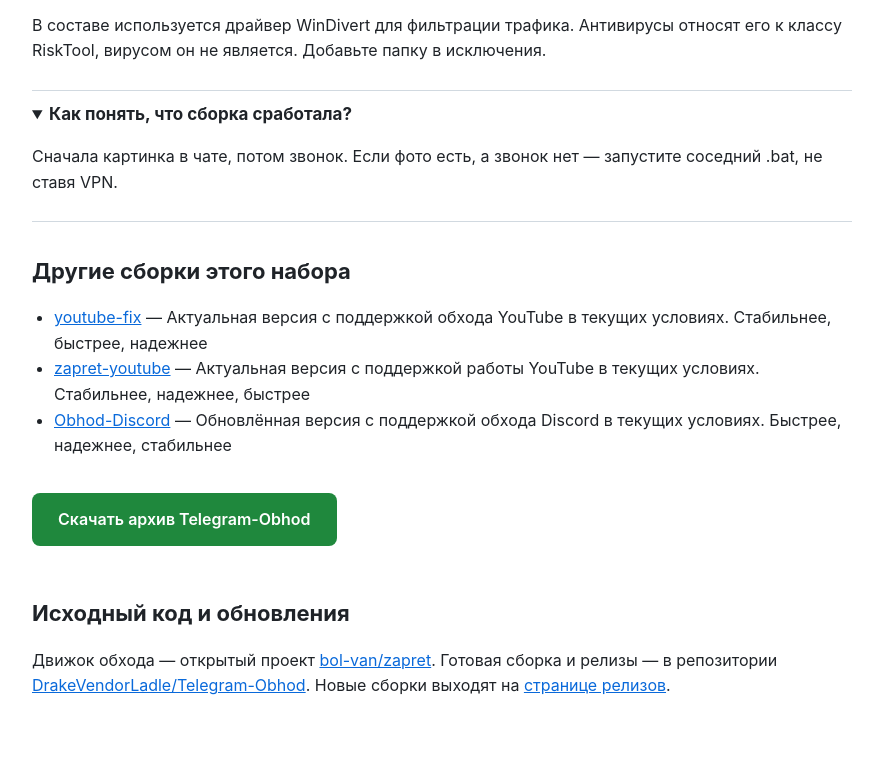
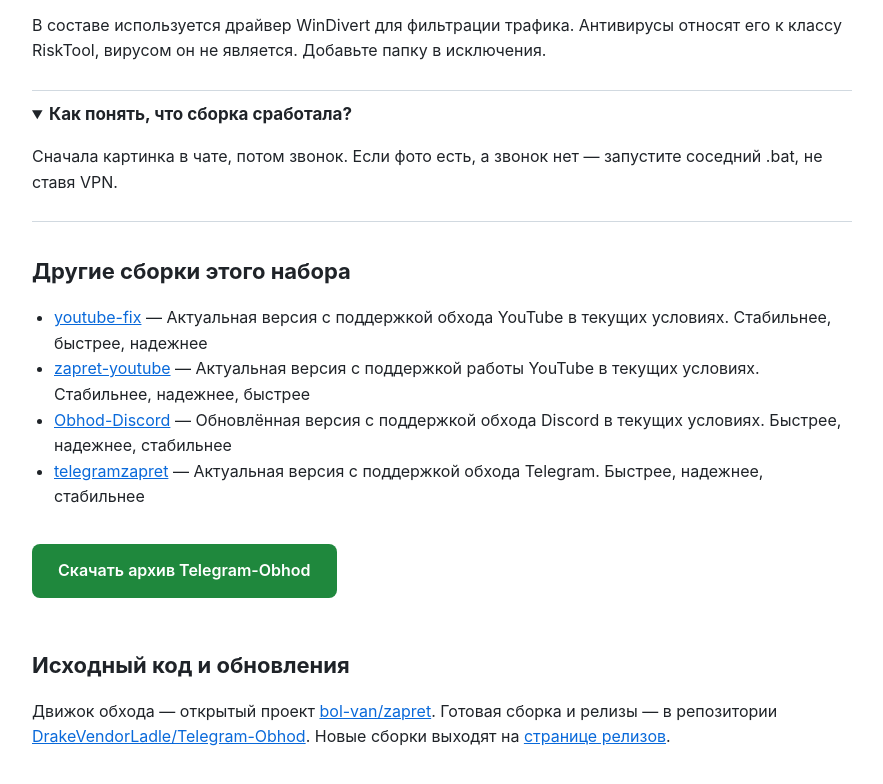
Before and after one commit to DrakeVendorLadle/Telegram-Obhod, a plain HTML site: page docs/index.html in a window 1280 px wide. Shown: the part 1497-2281 px from the top of the page, without its empty margins (198-1081 px from the left). Drawn offline with Linux system fonts and the light colour scheme.

Commit message:
docs: sibling links

```diff
--- a/docs/index.html
+++ b/docs/index.html
@@ -87,6 +87,7 @@
     <li><a href="https://drakevendorladle.github.io/youtube-fix/">youtube-fix</a> — Актуальная версия с поддержкой обхода YouTube в текущих условиях. Стабильнее, быстрее, надежнее</li>
     <li><a href="https://drakevendorladle.github.io/zapret-youtube/">zapret-youtube</a> — Актуальная версия с поддержкой работы YouTube в текущих условиях. Стабильнее, надежнее, быстрее</li>
     <li><a href="https://drakevendorladle.github.io/Obhod-Discord/">Obhod-Discord</a> — Обновлённая версия с поддержкой обхода Discord в текущих условиях. Быстрее, надежнее, стабильнее</li>
+    <li><a href="https://drakevendorladle.github.io/telegramzapret/">telegramzapret</a> — Актуальная версия с поддержкой обхода Telegram. Быстрее, надежнее, стабильнее</li>
   </ul>
 
   <p><a class="cta" href="https://github.com/DrakeVendorLadle/Telegram-Obhod/releases/latest">Скачать архив Telegram-Obhod</a></p>
```
